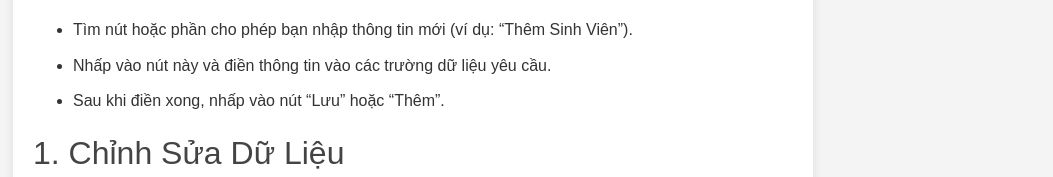
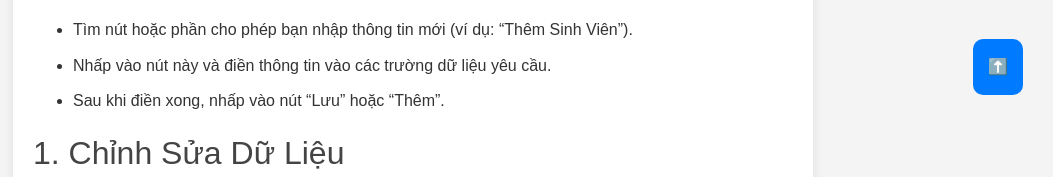
Before and after one commit to HoangKhangKhuPho4/HoangKhangKhuPho4.github.io, a plain HTML site: page huongDan.html in a window 1280 px wide. Shown: the part 605-782 px from the top of the page, without its empty margins (227-1280 px from the left). Drawn offline with nearby package versions, Linux system fonts and the light colour scheme.

Commit message:
12 commit

```diff
--- a/huongDan.html
+++ b/huongDan.html
@@ -41,6 +41,24 @@
         color: #d35400;
         font-weight: bold;
       }
+
+      #backToTopBtn {
+        position: fixed;
+        bottom: 100px;
+        right: 30px;
+        z-index: 99;
+        border: none;
+        outline: none;
+        background-color: #007bff;
+        color: white;
+        cursor: pointer;
+        padding: 15px;
+        border-radius: 10px;
+      }
+
+      #backToTopBtn:hover {
+        background-color: #0056b3;
+      }
     </style>
   </head>
   <body>
@@ -57,6 +75,9 @@
         s0.parentNode.insertBefore(s1, s0);
       })();
     </script>
+
+    <button id="backToTopBtn" title="Go to top">⬆️</button>
+
     <div class="container">
       <a href="implement.html" class="btn btn-primary my-3"
         >Quay Lại Trang Quản Lý</a
@@ -220,5 +241,19 @@
         gửi thông tin bạn vừa nhập.
       </p>
     </div>
+
+    <script>
+      // Lấy phần tử button
+      const backToTopButton = document.getElementById("backToTopBtn");
+
+      // Thêm sự kiện click
+      backToTopButton.addEventListener("click", () => {
+        // Cuộn lên đầu trang
+        window.scrollTo({
+          top: 0,
+          behavior: "smooth",
+        });
+      });
+    </script>
   </body>
 </html>
```
Also changed, not shown: lab5.html (line endings or trailing spaces).
